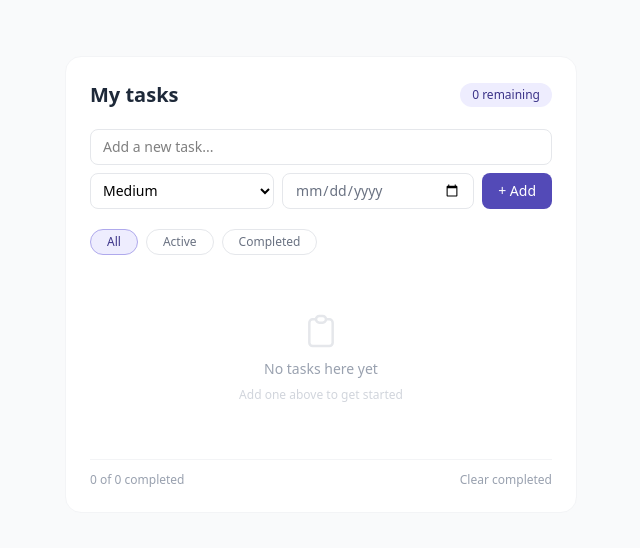
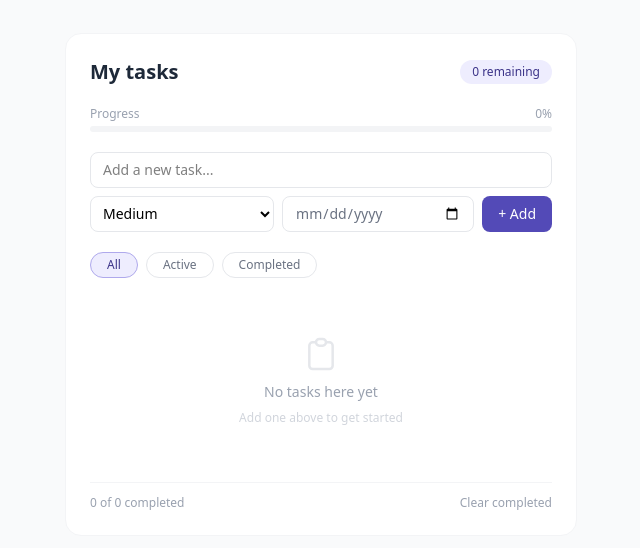
Before and after one commit to gupatel/task-manager, a Next.js app: page / in a window 1280 px wide. Shown: the part 116-664 px from the top of the page, without its empty margins (319-959 px from the left). Built offline with nearby package versions, Linux system fonts and the light colour scheme.

Commit message:
Add Progress Bar

```diff
--- a/app/page.tsx
+++ b/app/page.tsx
@@ -4,6 +4,7 @@ import { useTasks } from '@/hooks/useTasks';
 import TaskInput from '@/components/TaskInput';
 import FilterBar from '@/components/FilterBar';
 import TaskList from '@/components/TaskList';
+import ProgressBar from '@/components/ProgressBar';
 
 export default function Home() {
   const {
@@ -28,7 +29,7 @@ export default function Home() {
             {remainingCount} remaining
           </span>
         </div>
-
+        <ProgressBar total={totalCount} completed={totalCount - remainingCount} />
         <TaskInput onAdd={addTask} />
         <FilterBar current={filter} onChange={setFilter} />
         <TaskList
--- /dev/null
+++ b/components/ProgressBar.tsx
@@ -0,0 +1,25 @@
+'use client';
+
+interface Props {
+  total: number;
+  completed: number;
+}
+
+export default function ProgressBar({ total, completed }: Props) {
+  const percent = total === 0 ? 0 : Math.round((completed / total) * 100);
+
+  return (
+    <div className="mb-5">
+      <div className="flex justify-between text-xs text-gray-400 mb-1">
+        <span>Progress</span>
+        <span>{percent}%</span>
+      </div>
+      <div className="w-full h-1.5 bg-gray-100 rounded-full overflow-hidden">
+        <div
+          className="h-full bg-teal-500 rounded-full transition-all duration-500"
+          style={{ width: `${percent}%` }}
+        />
+      </div>
+    </div>
+  );
+}
```
